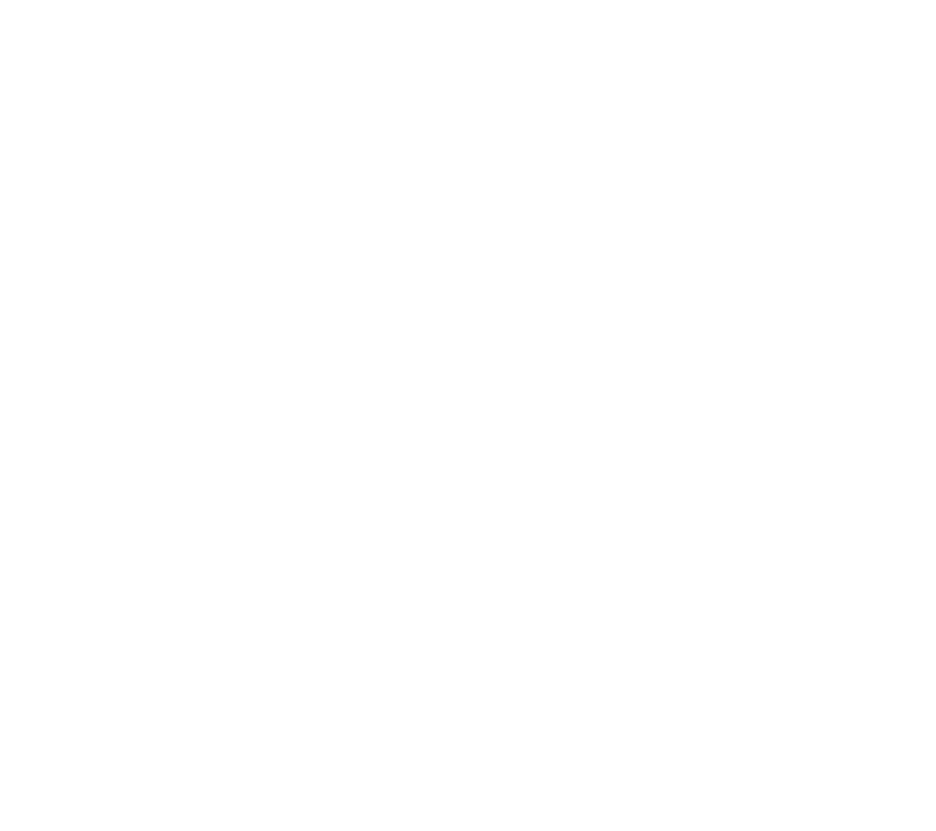
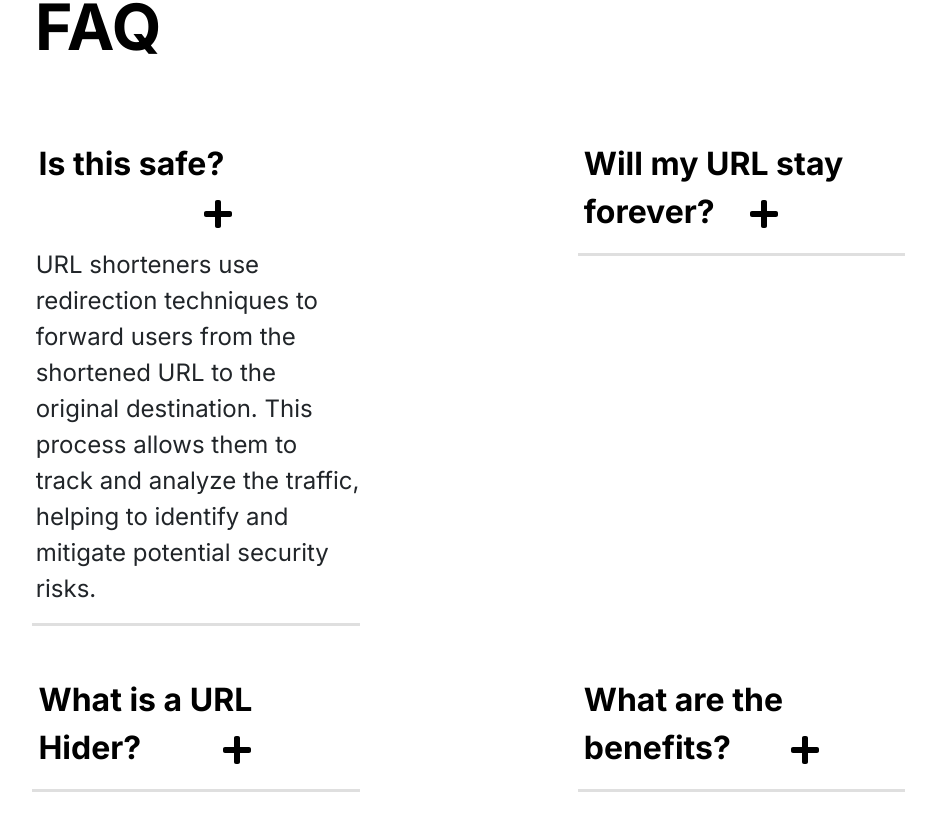
Before and after one commit to TTRAN70/HideMyURL-Frontend, a React (Vite) app: page / in a window 1280 px wide. Shown: the part 1449-2280 px from the top of the page, without its empty margins (157-1093 px from the left). Before the commit the page ends 1415 px from the top, so only its background shows below. Built offline with nearby package versions, Linux system fonts and the light colour scheme; no server answers.

Commit message:
FAQ section in progress

```diff
--- a/src/pages/Landing.css
+++ b/src/pages/Landing.css
@@ -164,3 +164,63 @@
     border-radius: 0.9rem !important;
     font-weight: 900 !important;
 }
+
+.ftitle {
+    padding-top: 3rem;
+    color: black !important;
+    font-family: 'Inter', sans-serif !important;
+    font-weight: 800;
+    font-size: 4rem;
+    margin-left: 15%;
+}
+
+.faqsection {
+    margin-top: 4rem;
+    margin-left: 14.8%;
+    column-gap: 20%;
+}
+
+.fbutton {
+    border: none;
+    font-family: 'Inter', sans-serif !important;
+    font-weight: 600 !important;
+    font-size: 2rem;
+    width: 100%;
+    text-align: left !important;
+    background: none;
+}
+
+.f1, .f2, .f3, .f4 {
+    width: 30%;
+    margin-bottom: 3%;
+}
+
+
+.plus {
+    margin-left: 52%;
+}
+
+.plus2 {
+    margin-left: 8%;
+}
+
+.plus3 {
+    margin-left: 23%;
+}
+
+.plus4 {
+    margin-left: 16%;
+}
+
+.line {
+    margin-top: 5%;
+    border-top: 3px solid grey;
+}
+
+.fdesc {
+    margin-left: 1%;
+    margin-top: 3%;
+    font-family: 'Inter', sans-serif !important;
+    font-weight: 500 !important;
+    font-size: 1.5rem;
+}
--- a/src/pages/Landing.jsx
+++ b/src/pages/Landing.jsx
@@ -4,7 +4,7 @@
 import moment from "moment";
 import { RxEnter } from "react-icons/rx";
 import { IoIosCheckmarkCircle, IoIosAlert } from "react-icons/io";
-import { FaStop, FaLock, FaInfinity } from "react-icons/fa";
+import { FaStop, FaLock, FaInfinity, FaPlus } from "react-icons/fa";
 import { BsFillLightningChargeFill } from "react-icons/bs";
 const Landing = () => {
   const [link, setLink] = useState("");
@@ -173,6 +173,64 @@
           3. View your URLS at "Saved URLS"
         </div>
       </div>
+      <div className="faq">
+        <div className="ftitle">FAQ</div>
+        <div className="faqsection d-flex flex-wrap">
+          <div className="f1">
+            <button
+              id="faq-btn-0"
+              aria-controls="faq-0"
+              aria-expanded="true"
+              className="fbutton"
+              type="button"
+            >
+              Is this safe?{" "}
+              <span className="plus">
+                <FaPlus />
+              </span>
+            </button>
+            <div
+              aria-hidden="true"
+              id="faq-0"
+              aria-labelledby="faq-btn-0"
+              className="fdesc"
+            >
+              URL shorteners use redirection techniques to forward users from
+              the shortened URL to the original destination. This process allows
+              them to track and analyze the traffic, helping to identify and
+              mitigate potential security risks.
+            </div>
+            <hr className="line" />
+          </div>
+          <div className="f2">
+            <button className="fbutton" type="button">
+              Will my URL stay forever?{" "}
+              <span className="plus plus2">
+                <FaPlus />
+              </span>
+            </button>
+            <hr className="line" />
+          </div>
+          <div className="f3">
+            <button className="fbutton" type="button">
+              What is a URL Hider?{" "}
+              <span className="plus plus3">
+                <FaPlus />
+              </span>
+            </button>
+            <hr className="line" />
+          </div>
+          <div className="f4">
+            <button className="fbutton" type="button">
+              What are the benefits?{" "}
+              <span className="plus plus4">
+                <FaPlus />
+              </span>
+            </button>
+            <hr className="line" />
+          </div>
+        </div>
+      </div>
     </div>
   );
 };
```
